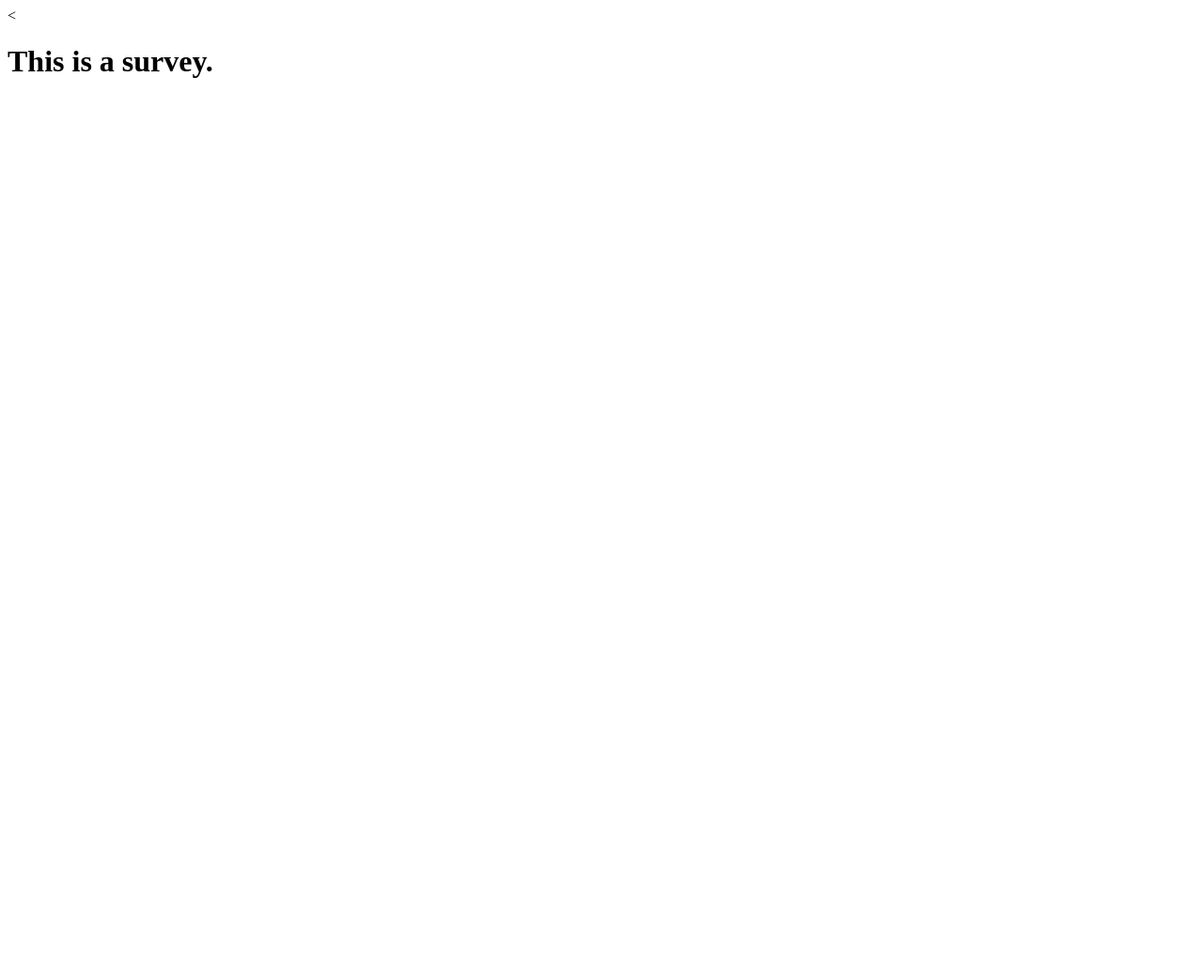
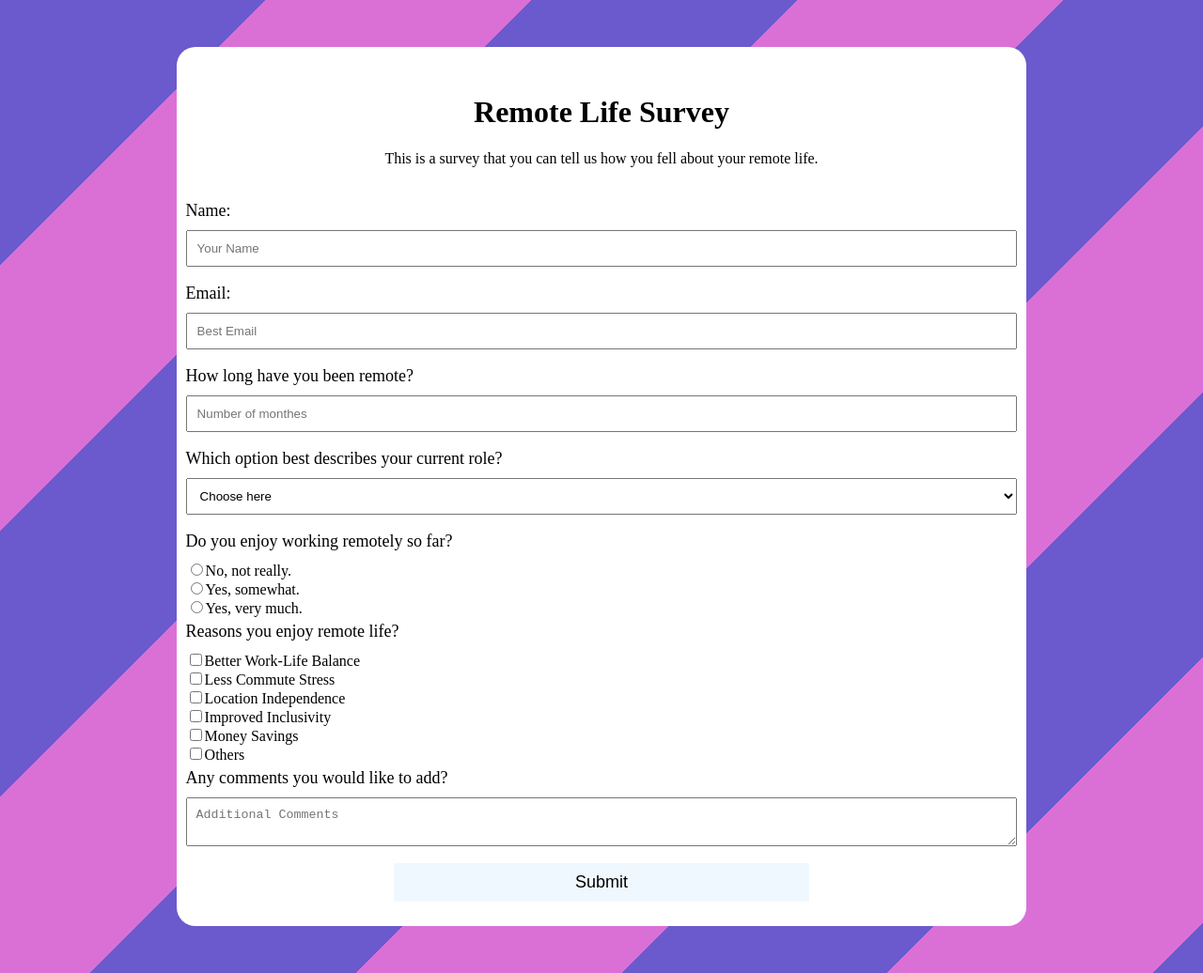
Before and after one commit to yhu71/survey_form, a plain HTML site: page index.html in a window 1280 px wide. Shown: the whole page at 94% size. Before the commit the page ends 800 px from the top, so only its background shows below. Drawn offline with Linux system fonts and the light colour scheme.

Commit message:
Update README with working URL Built the survey form all

```diff
--- a/index.html
+++ b/index.html
@@ -1 +1,116 @@
-<<h1>This is a survey.</h1>
+<html>
+    <head>
+      <style>
+        body{
+          background: repeating-linear-gradient(
+                      135deg,
+                      slateblue 0px,
+                      slateblue 200px,
+                      Orchid  200px,
+                      Orchid  400px);
+        }
+
+        #survey-container{
+          border-radius: 20px;
+          width: 70%;
+          margin: 50 auto;
+          background: white;
+          padding: 10px;
+        }
+
+        header{
+          text-align: center;
+          padding: 20px;
+        }
+
+        label{
+          font-size: 18px;
+          font-style: bold;
+          display: block;
+          padding-bottom: 10px;
+        }
+
+        textarea, select, #name, #email, #number{
+          text-align: left;
+          display: block;
+          width: 100%;
+          padding: 10px;
+        }
+
+        #rate-radios, #reasons-checkbox{
+          margin-bottom: 5px;
+        }
+
+        #submit{
+          text-align: center;
+          margin-left:25%;
+          width: 50%;
+          background-color: AliceBlue;
+          border: 0px;
+          font-size: 18px;
+          padding: 10px 0 10px 0;
+        }
+
+        #submit:hover{
+          background-color: Lavender;
+        }
+      </style>
+    </head>
+
+    <body>
+      <div id="survey-container">
+         <header>
+             <h1 id="title">Remote Life Survey</h1>
+             <p id="description">This is a survey that you can tell us how you fell about your remote life.</p>
+         </header>
+
+         <main>
+             <form id="survey-form">
+               <label id="name-label">Name:</label>
+               <input type="text" name="name" id="name" required placeholder="Your Name"><br>
+
+               <label id="email-label">Email:</label>
+               <input type="email" name="email" id="email" required placeholder="Best Email"><br>
+
+               <label id="number-label">How long have you been remote?</label>
+               <input id="number" type="number" name="number" min="1" max="120" required placeholder="Number of monthes"><br>
+
+               <label id="current-role-label">Which option best describes your current role?</label>
+                    <select id="dropdown" required>
+                      <option value="" selected disabled hidden>Choose here</option>
+                      <option value="student">Student</option>
+                      <option value="full-time-job">Full Time Job</option>
+                      <option value="full-time-learner">Full Time Learner</option>
+                      <option value="prefer-not-to-say">Prefer not to say</option>
+                      <option value="other">Other</option>
+                    </select><br>
+
+               <div id="rate-radios">
+               <label id="rate-label">Do you enjoy working remotely so far?</label>
+                      <input id="no" type="radio" name="rate" align="left">No, not really.<br>
+                      <input id="somewhat" type="radio" name="rate" align="left">Yes, somewhat.<br>
+                      <input id="yes" type="radio" name="rate" align="left">Yes, very much.<br>
+               </div>
+
+               <div id="reasons-checkbox">
+               <label id="favorite-part-label">Reasons you enjoy remote life?</label>
+                    <input type="checkbox" name="favorite-part" value="better-work-life-balance">Better Work-Life Balance<br>
+                    <input type="checkbox" name="favorite-part" value="less-commut-stress">Less Commute Stress<br>
+                    <input type="checkbox" name="favorite-part" value="location-independence">Location Independence<br>
+                    <input type="checkbox" name="favorite-part" value="improved-inclusivity">Improved Inclusivity<br>
+                    <input type="checkbox" name="favorite-part" value="money-savings">Money Savings<br>
+                    <input type="checkbox" name="favorite-part" value="others">Others<br>
+               </div>
+               <label id="comments-label">Any comments you would like to add?</label>
+               <textarea id="comments" placeholder="Additional Comments"></textarea><br>
+
+               <input type="submit" id="submit">
+
+          </form>
+        </main>
+        <div>
+      <script src="https://cdn.freecodecamp.org/testable-projects-fcc/v1/bundle.js">
+      </script>
+    </body>
+
+</html>
```
Also changed, not shown: 1 other file.
